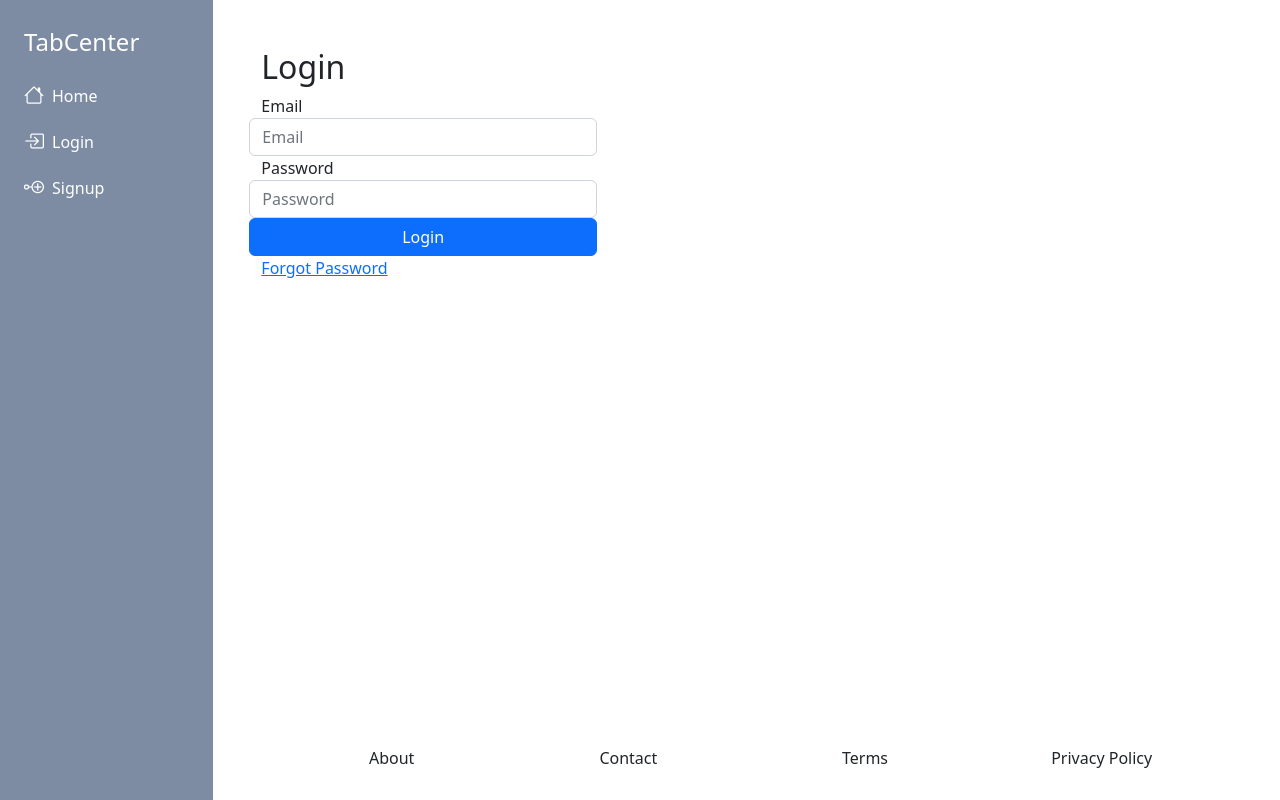
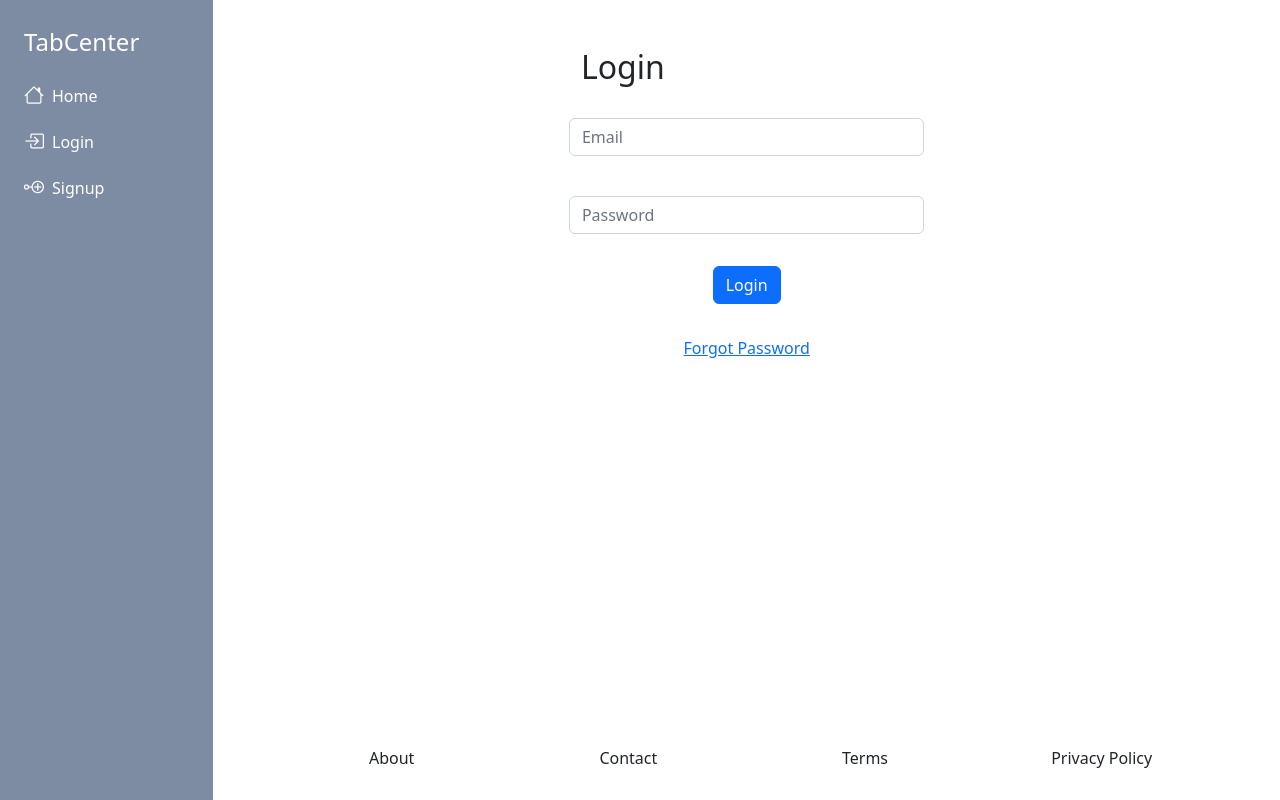
Before and after one commit to AkiraY1/TabCenter, a Django app: page /login/ in a window 1280 px wide. Run offline with Django 3.2, Linux system fonts and the light colour scheme; some libraries are stand-ins or nearby versions.

Commit message:
login page nice-ified

```diff
--- a/TabCenterApp/templates/TabCenterApp/base.html
+++ b/TabCenterApp/templates/TabCenterApp/base.html
@@ -77,7 +77,7 @@
                             <li>
                                 <hr class="dropdown-divider">
                             </li>
-                            <li><a class="dropdown-item" href="logout">Logout</a></li>
+                            <li><a class="dropdown-item" href="{% url 'view_logout' %}">Logout</a></li>
                         </ul>
                     </div>
                     {% endif %}
--- a/TabCenterApp/templates/TabCenterApp/login.html
+++ b/TabCenterApp/templates/TabCenterApp/login.html
@@ -3,25 +3,33 @@
 {% block content %}
 
 
-<div class="container px-5 py-5">
-    <h2>Login</h2>
-    <form method="POST">
-        {% csrf_token %}
-        <div class="form-group col-md-4">
-            <div class="form-group row">
-                <label for="email">Email</label>
-                <input type="email" class="form-control" name="email" id="email" placeholder="Email">
-            </div>
-            <div class="form-group row">
-                <label for="password">Password</label>
-                <input type="password" class="form-control" name="password" id="password" placeholder="Password">
-            </div>
-            <div class="form-group row">
-                <button type="submit" class="btn btn-primary">Login</button>
+<div class="container py-5">
+    <div class="row">
+        <div class="col">
+
+        </div>
+        <div class="col">
+            <h2>Login</h2>
+            <form method="POST">
+                {% csrf_token %}
+                <div class="form-group row py-3">
+                    <input type="email" class="form-control mt-2" name="email" id="email" placeholder="Email">
+                </div>
+                <div class="form-group row py-3">
+                    <input type="password" class="form-control mt-2" name="password" id="password" placeholder="Password">
+                </div>
+                <div class="form-group py-3 d-flex justify-content-center">
+                    <button type="submit" class="btn btn-primary btn-block">Login</button>
+                </div>
+            </form>
+            <div class="form-group py-3 d-flex justify-content-center">
+                <a href="{% url 'password_reset' %}">Forgot Password</a>
             </div>
         </div>
-    </form>
-    <a href="password-reset">Forgot Password</a>
+        <div class="col">
+
+        </div>
+    </div>
 </div>
 
 {% endblock %}
```
